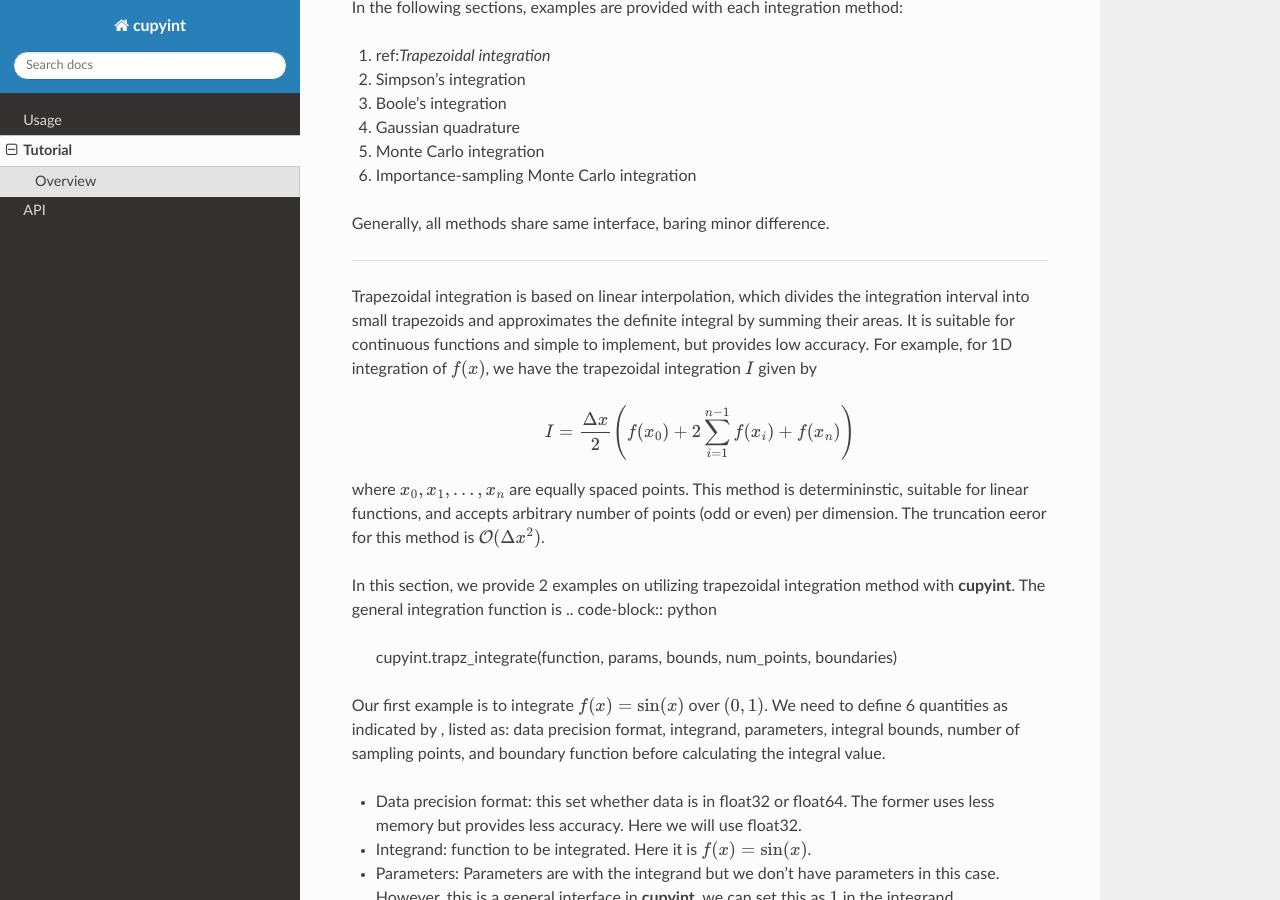
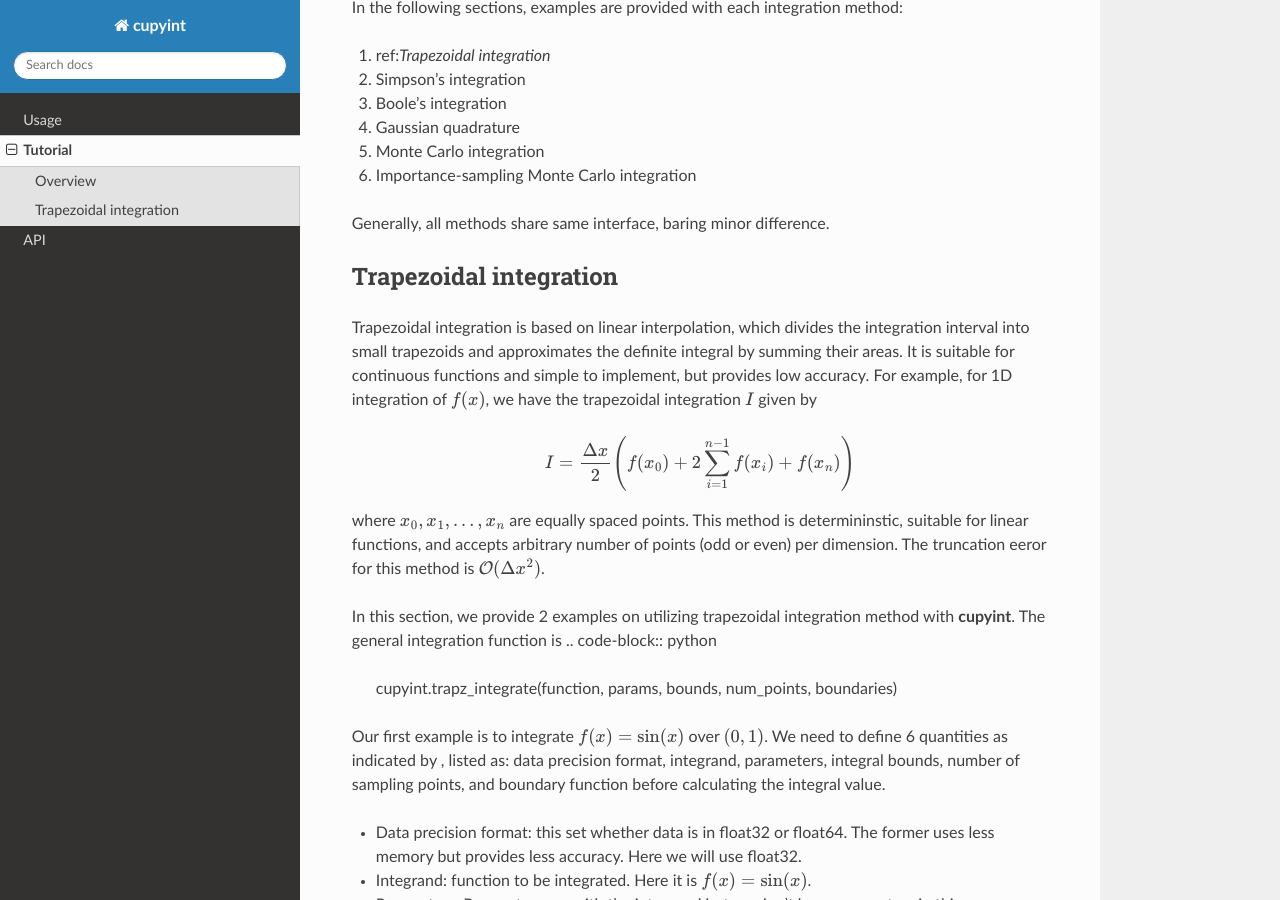
Before and after one commit to ze-ouyang/cupyint_doc, a Sphinx documentation site: the page built from docs/source/tutorial.rst, in a window 1280 px wide and 900 px high, scrolled down 484 px. Built offline with Sphinx 7.4.7 and the Read the Docs theme 3.1.0, drawn with Linux system fonts in a browser that asks for light colours.

Commit message:
Update tutorial.rst

```diff
--- a/docs/source/tutorial.rst
+++ b/docs/source/tutorial.rst
@@ -24,7 +24,7 @@ In the following sections, examples are provided with each integration method:
 
 Generally, all methods share same interface, baring minor difference.
 
-.. _Trapezoidal integration:
+Trapezoidal integration
 --------
 
 Trapezoidal integration is based on linear interpolation, which divides the integration interval into small trapezoids and approximates the definite integral by summing their areas. It is suitable for continuous functions and simple to implement, but provides low accuracy. For example, for 1D integration of :math:`f(x)`, we have the trapezoidal integration :math:`I` given by
```
